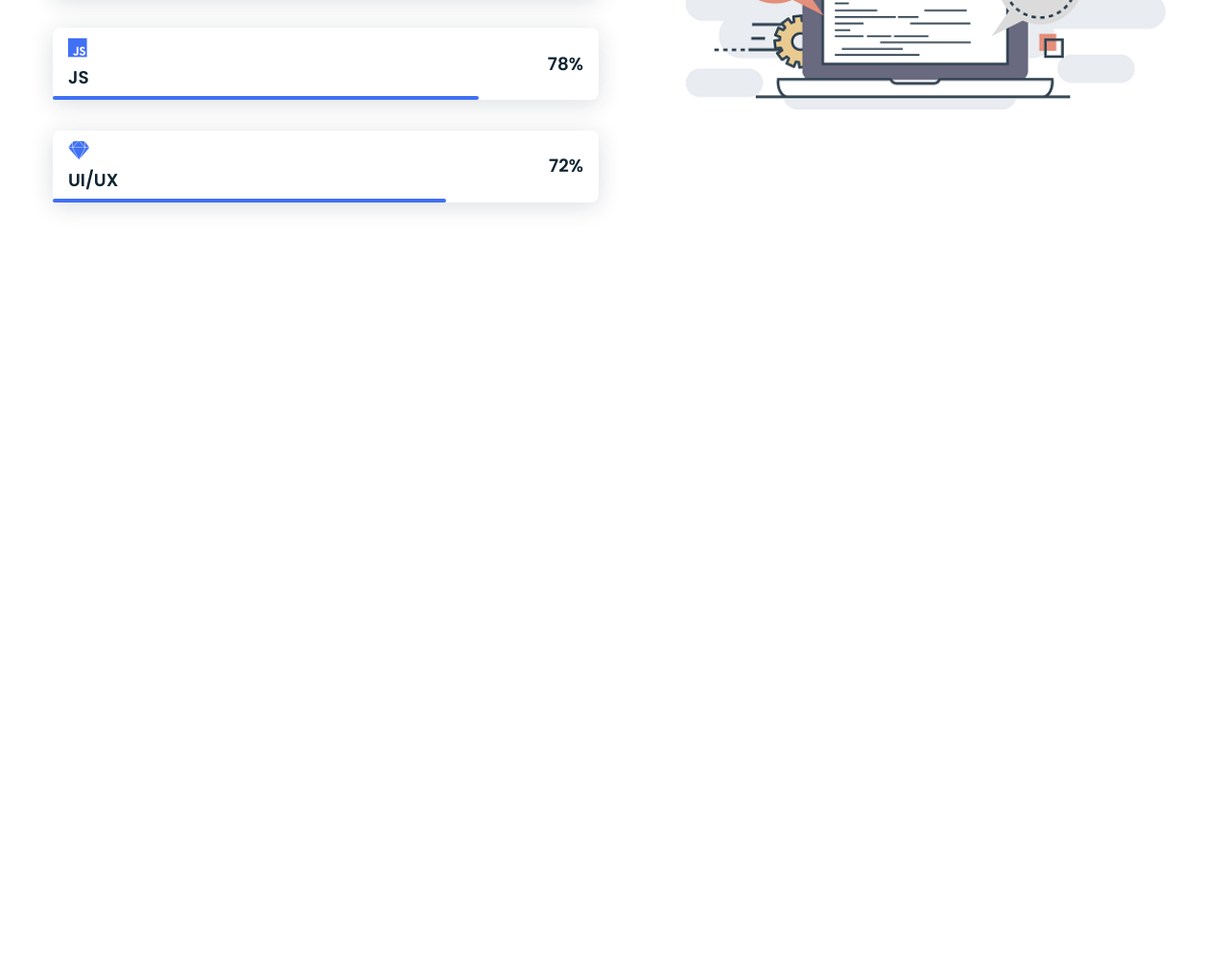
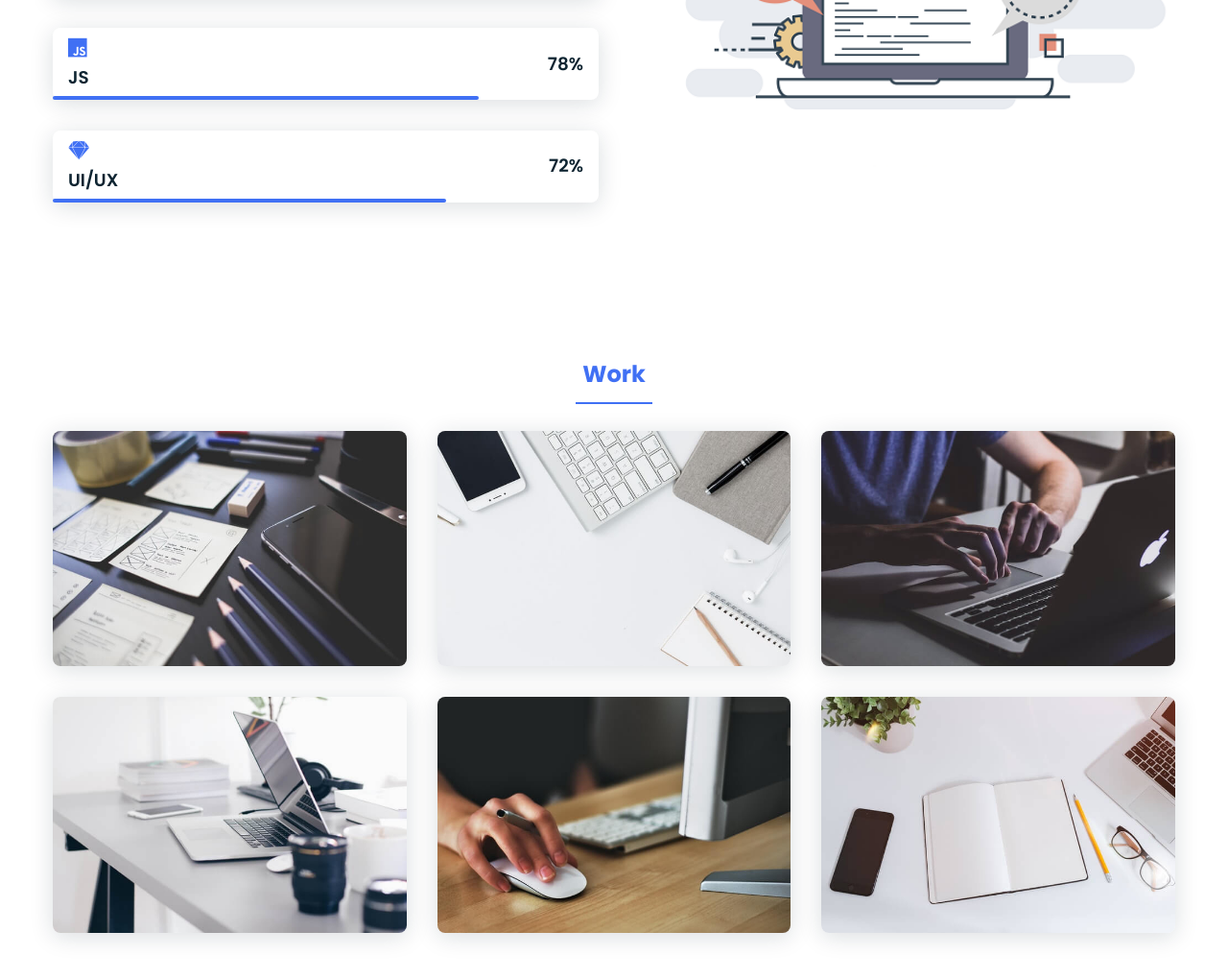
Before and after one commit to ginnyvt/my-portfolio-v2, a website: page index.html in a window 1280 px wide. Shown: the part 502-1522 px from the top of the page at 96% size. Before the commit the page ends 800 px from the top, so only its background shows below. Drawn offline with Linux system fonts and the light colour scheme.

Commit message:
build: build works-section

```diff
--- a/assets/css/styles.css
+++ b/assets/css/styles.css
@@ -204,3 +204,31 @@ img {
 		text-align: initial;
 	}
 }
+
+/* Works section */
+.works__container {
+	row-gap: 2rem;
+}
+
+.work__img {
+	box-shadow: var(--bs-primary);
+	border-radius: 0.5rem;
+	overflow: hidden;
+}
+
+.work__img img {
+	transition: transform 0.6s ease-in-out;
+	cursor: pointer;
+}
+
+.work__img img:hover {
+	transform: scale(1.1);
+}
+
+@media screen and (min-width: 768px) {
+	.works__container {
+		grid-template-columns: repeat(3, 1fr);
+		grid-template-rows: repeat(2, 1fr);
+		column-gap: 2rem;
+	}
+}
--- a/index.html
+++ b/index.html
@@ -80,6 +80,35 @@
 					</div>
 				</div>
 			</section>
+
+			<section class="works section" id="works">
+				<h2 class="section-title">Work</h2>
+				<div class="works__container grid">
+					<div class="work__img">
+						<img src="assets/images/work1.jpg" alt="" />
+					</div>
+
+					<div class="work__img">
+						<img src="assets/images/work2.jpg" alt="" />
+					</div>
+
+					<div class="work__img">
+						<img src="assets/images/work3.jpg" alt="" />
+					</div>
+
+					<div class="work__img">
+						<img src="assets/images/work4.jpg" alt="" />
+					</div>
+
+					<div class="work__img">
+						<img src="assets/images/work5.jpg" alt="" />
+					</div>
+
+					<div class="work__img">
+						<img src="assets/images/work6.jpg" alt="" />
+					</div>
+				</div>
+			</section>
 		</main>
 		<script src="assets/js/main.js"></script>
 	</body>
```
